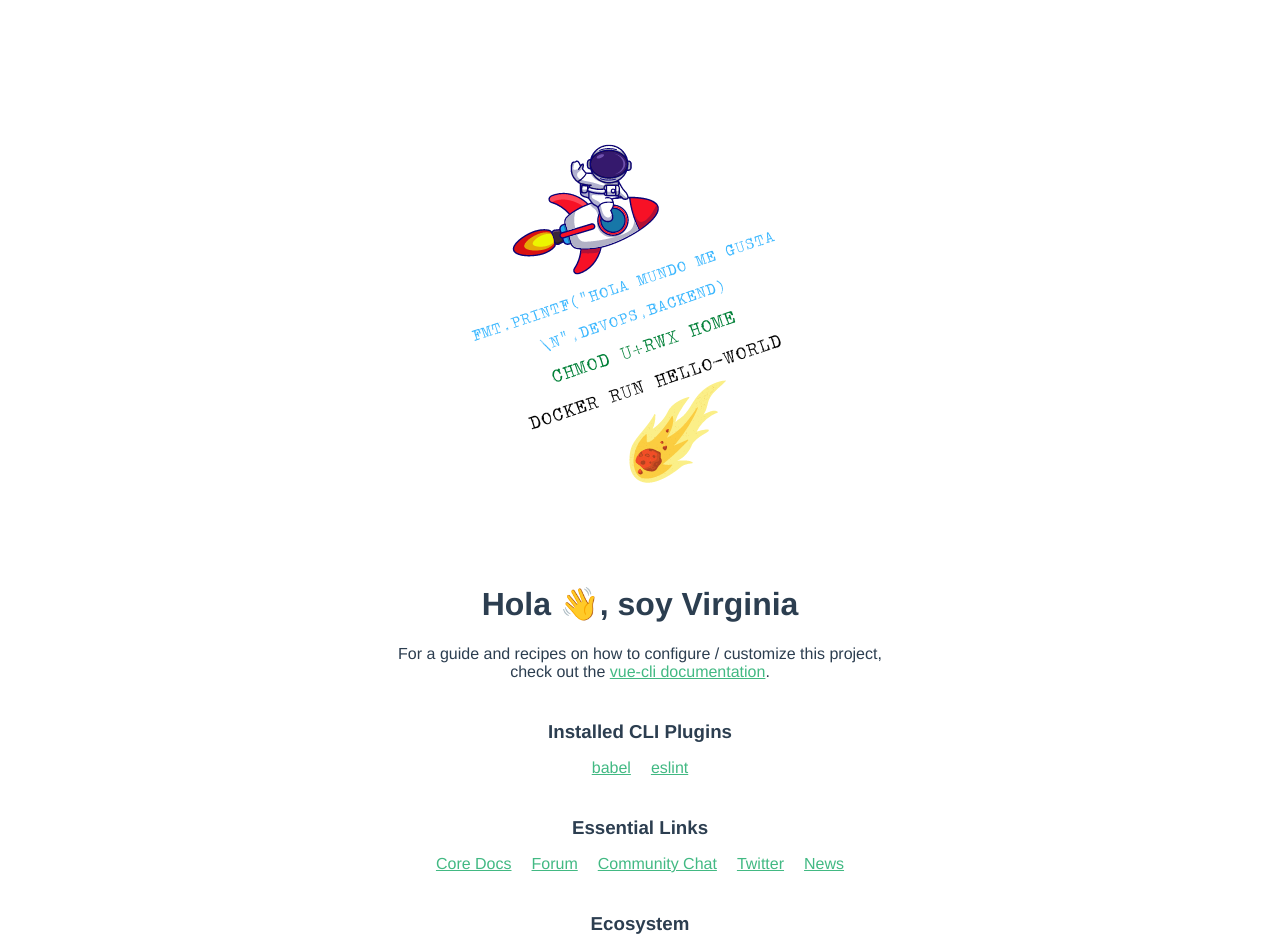
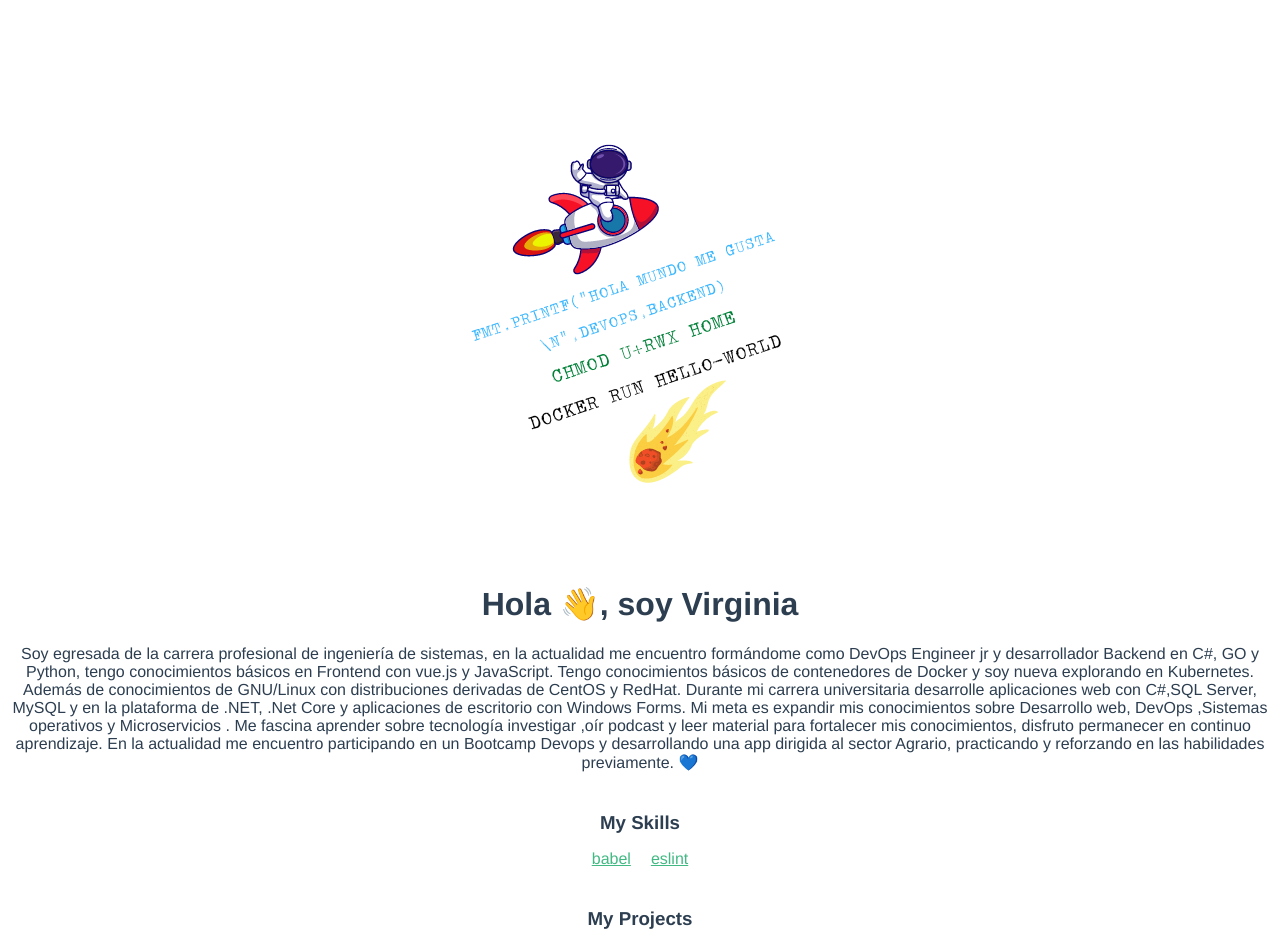
Before and after one commit to virginiayjd7/VirginiaYJD7, a Vue app: page / in a window 1280 px wide. Shown: the top 946 px of the page. Built offline with nearby package versions, Linux system fonts and the light colour scheme.

Commit message:
Construir portafolio

```diff
--- a/src/components/HelloWorld.vue
+++ b/src/components/HelloWorld.vue
@@ -2,16 +2,26 @@
   <div class="hello">
     <h1>{{ msg }}</h1>
     <p>
-      For a guide and recipes on how to configure / customize this project,<br>
-      check out the
-      <a href="https://cli.vuejs.org" target="_blank" rel="noopener">vue-cli documentation</a>.
+       Soy egresada de la carrera profesional de ingeniería de sistemas, en la actualidad me encuentro formándome como DevOps Engineer jr y desarrollador Backend en C#, GO y Python, tengo conocimientos básicos en Frontend con vue.js y JavaScript.
+
+Tengo conocimientos básicos de contenedores de Docker y soy nueva explorando en Kubernetes.
+
+Además de conocimientos de GNU/Linux con distribuciones derivadas de CentOS y RedHat.
+
+Durante mi carrera universitaria desarrolle aplicaciones web con C#,SQL Server, MySQL y en la plataforma de .NET, .Net Core y aplicaciones de escritorio con Windows Forms.
+
+Mi meta es expandir mis conocimientos sobre Desarrollo web, DevOps ,Sistemas operativos y Microservicios .
+
+Me fascina aprender sobre tecnología investigar ,oír podcast y leer material para fortalecer mis conocimientos, disfruto permanecer en continuo aprendizaje.
+
+En la actualidad me encuentro participando en un Bootcamp Devops y desarrollando una app dirigida al sector Agrario, practicando y reforzando en las habilidades previamente. 💙
     </p>
-    <h3>Installed CLI Plugins</h3>
+    <h3>My Skills</h3>
     <ul>
       <li><a href="https://github.com/vuejs/vue-cli/tree/dev/packages/%40vue/cli-plugin-babel" target="_blank" rel="noopener">babel</a></li>
       <li><a href="https://github.com/vuejs/vue-cli/tree/dev/packages/%40vue/cli-plugin-eslint" target="_blank" rel="noopener">eslint</a></li>
     </ul>
-    <h3>Essential Links</h3>
+    <h3>My Projects</h3>
     <ul>
       <li><a href="https://vuejs.org" target="_blank" rel="noopener">Core Docs</a></li>
       <li><a href="https://forum.vuejs.org" target="_blank" rel="noopener">Forum</a></li>
@@ -19,7 +29,7 @@
       <li><a href="https://twitter.com/vuejs" target="_blank" rel="noopener">Twitter</a></li>
       <li><a href="https://news.vuejs.org" target="_blank" rel="noopener">News</a></li>
     </ul>
-    <h3>Ecosystem</h3>
+    <h3>My Blogs</h3>
     <ul>
       <li><a href="https://router.vuejs.org" target="_blank" rel="noopener">vue-router</a></li>
       <li><a href="https://vuex.vuejs.org" target="_blank" rel="noopener">vuex</a></li>
```
